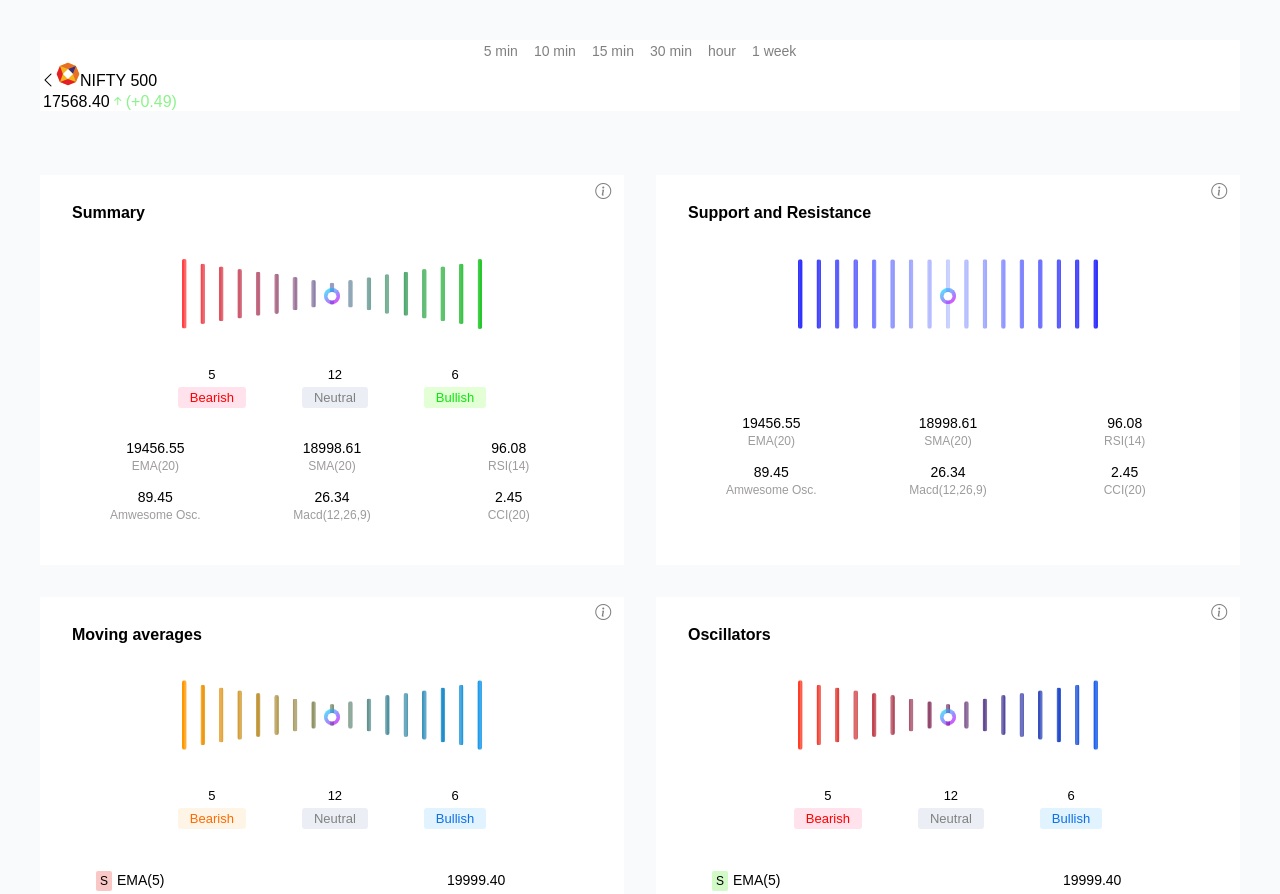
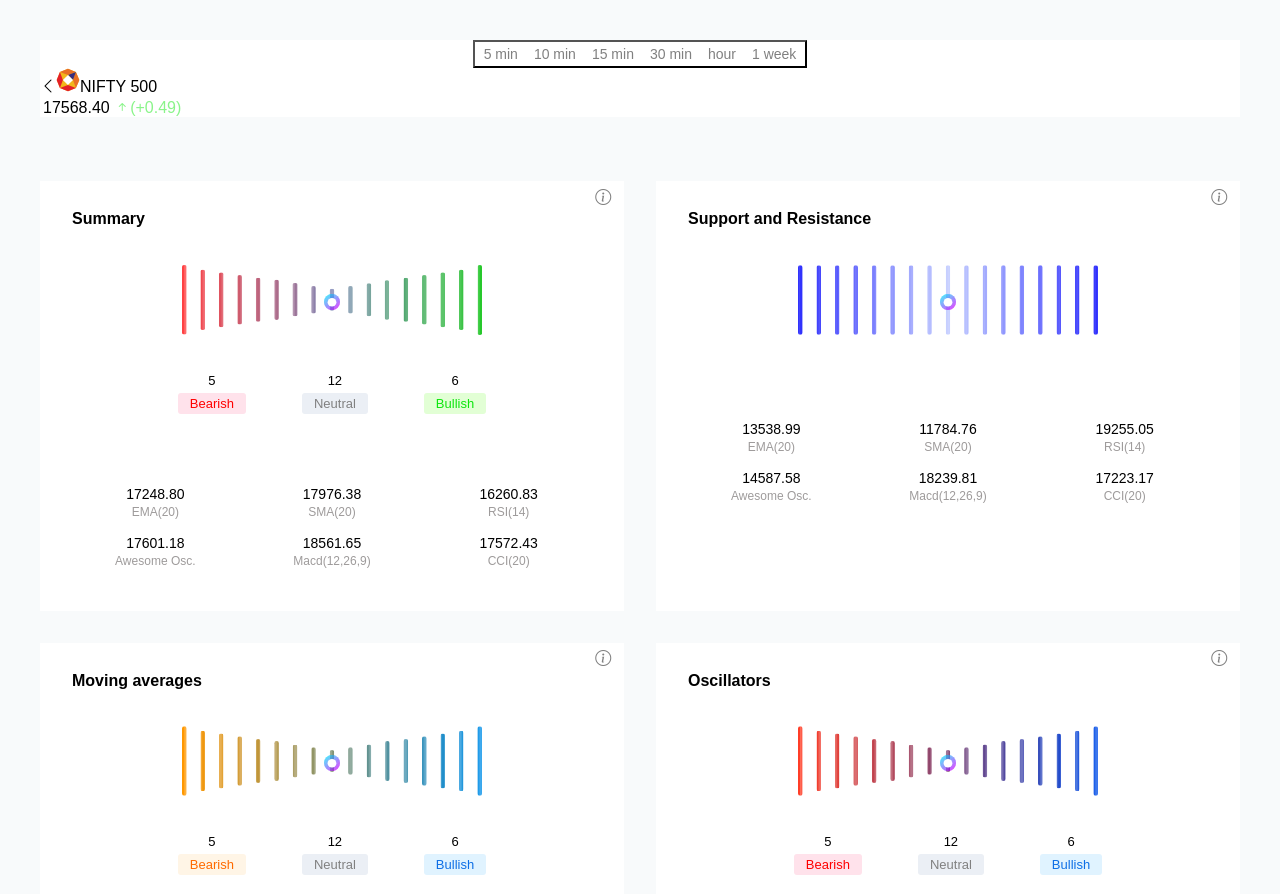
Before and after one commit to AkhilaCheryala/Nifty-template, a React (Vite) app: page / in a window 1280 px wide. Shown: the top 894 px of the page. Built offline with nearby package versions, Linux system fonts and the light colour scheme.

Commit message:
added functionalities

```diff
--- /dev/null
+++ b/src/components/Parent.jsx
@@ -0,0 +1,23 @@
+import React, { useState } from "react";
+import Timebtn from "./Timebtn";
+import Values from "./Values";
+import Random from "./Random";
+
+const ParentComponent = () => {
+    const [selectedTimeInterval, setSelectedTimeInterval] = useState(null);
+
+    const handleButtonClick = (timeInterval) => {
+        console.log("Selected time interval:", timeInterval);
+        setSelectedTimeInterval(timeInterval);
+    };
+
+    return (
+        <div>
+            <Timebtn onButtonClick={handleButtonClick} />
+            {selectedTimeInterval !== null && <Values selectedTimeInterval={selectedTimeInterval} />}
+            {selectedTimeInterval !== null && <Random selectedTimeInterval={selectedTimeInterval} />}
+        </div>
+    );
+};
+
+export default ParentComponent;
--- /dev/null
+++ b/src/components/Random.css
@@ -0,0 +1,37 @@
+/* .Random-Values{
+    padding: 3rem;
+    text-align: left;
+    height: 63px;
+    padding: 1rem;
+    overflow-y: hidden;
+    margin-bottom: 1rem;
+    position: relative;
+   } */
+   .view-more{
+     position: absolute;
+     color: rgb(75, 73, 73);
+    bottom: -7px;
+    right: -3px;
+   }
+ .s{
+   font-size: 12px;
+   background-color: #fac7c7;
+   padding: 3px 4px;
+   border-radius: 2px;
+   margin: 0 5px;
+ }
+ .n{
+   font-size: 12px;
+   background-color: #d1fac7;
+   padding:3px 4px;
+   border-radius: 2px;
+   margin: 0 5px;
+ }
+ .values{
+    display: grid;
+    grid-template-columns: repeat(2, 1fr);
+ font-size: 14px;
+    column-gap: 14rem;
+    margin: 3px 0;
+
+  }
--- /dev/null
+++ b/src/components/Random.jsx
@@ -0,0 +1,46 @@
+import React, { useEffect, useState } from "react";
+
+const Random = ({ selectedTimeInterval }) => {
+    const [randomValues, setRandomValues] = useState([]);
+
+    useEffect(() => {
+        if (selectedTimeInterval !== null) {
+            generateRandomValues();
+        }
+    }, [selectedTimeInterval]);
+    useEffect(() => {
+        generateRandomValues();
+    }, []);
+
+    const generateRandomValues = () => {
+        const getRandomNumber = (min, max) => Math.random() * (max - min) + min;
+        const updatedData = [
+            { key: 'EMA(5)', value: getRandomNumber(10000, 20000).toFixed(2) },
+            { key: 'SMA(5)', value: getRandomNumber(10000, 20000).toFixed(2) },
+            { key: 'EMA(15)', value: getRandomNumber(10000, 20000).toFixed(2) },
+            { key: 'SMA(20)', value: getRandomNumber(10000, 20000).toFixed(2) },
+            { key: 'EMA(7)', value: getRandomNumber(10000, 20000).toFixed(2) },
+            { key: 'EMA(8)', value: getRandomNumber(10000, 20000).toFixed(2) },
+            { key: 'EMA(22)', value: getRandomNumber(10000, 20000).toFixed(2) },
+            { key: 'SMA(50)', value: getRandomNumber(10000, 20000).toFixed(2) },
+            { key: 'EMA(21)', value: getRandomNumber(10000, 20000).toFixed(2) },
+            { key: 'Ichikoku Baseline', value: getRandomNumber(10000, 20000).toFixed(2) },
+            { key: 'Hull MA', value: getRandomNumber(10000, 20000).toFixed(2) }
+        ];
+        setRandomValues(updatedData);
+    };
+
+    return (
+        <div className="Random-values">
+            <p className="view-more">view more<span className="bi bi-caret-down-fill"></span> </p>
+            {randomValues.map(({ key, value }) => (
+                <div className="values" key={key}>
+                    <p> <span className={'s'||'n'}>s</span>{key}
+                    </p><p className="values-2">{value}</p>
+                </div>
+            ))}
+        </div>
+    );
+}
+
+export default Random;
--- a/src/components/Timebtn.jsx
+++ b/src/components/Timebtn.jsx
@@ -1,24 +1,26 @@
+import React from 'react';
 import './Timebtn.css';
 import logo from '../assets/logo.svg';
- const Timebtn =()=>{
-    return(
+
+const Timebtn = ({ onButtonClick }) => {
+    return (
         <div className='header'>
-    <div className='min-bar'>
-        <p>5 min</p>
-        <p>10 min</p>
-        <p>15 min</p>
-        <p>30 min</p>
-        <p>hour</p>
-        <p>1 week</p>
-    </div>
+            <button className='min-bar'>
+                <p onClick={() => onButtonClick(5)}>5 min</p>
+                <p onClick={() => onButtonClick(10)}>10 min</p>
+                <p onClick={() => onButtonClick(15)}>15 min</p>
+                <p onClick={() => onButtonClick(30)}>30 min</p>
+                <p onClick={() => onButtonClick('hour')}>hour</p>
+                <p onClick={() => onButtonClick('week')}>1 week</p>
+            </button>
             <div className='logo-container'>
                 <span className='bi bi-chevron-left'></span>
-    <img src={logo} alt=''className='logo'/>
+                <img src={logo} alt='' className='logo' />
                 <span>NIFTY 500</span>
-    <p> 17568.40
-   <span className='bi bi-arrow-up-short'>(+0.49)</span> </p>
+                <p> 17568.40 <span className='bi bi-arrow-up-short'>(+0.49)</span> </p>
             </div>
         </div>
     );
- }
+};
+
 export default Timebtn;
--- /dev/null
+++ b/src/components/Values.jsx
@@ -0,0 +1,41 @@
+import React, { useEffect, useState } from "react";
+
+const Values = ({ selectedTimeInterval }) => {
+    const [randomData, setRandomData] = useState([]);
+
+     useEffect(() => {
+         if (selectedTimeInterval !== null){
+           generateValues();
+         }
+     }, [selectedTimeInterval]);
+    useEffect(() => {
+        generateValues();
+    }, []);
+
+    const generateValues = () => {
+        // Logic to generate random values based on the selected time interval
+        const getRandomNumber = (min, max) => Math.random() * (max - min) + min;
+        const updatedData = [
+            { key: 'EMA(20)', value: getRandomNumber(10000, 20000).toFixed(2) },
+            { key: 'SMA(20)', value: getRandomNumber(10000, 20000).toFixed(2) },
+            { key: 'RSI(14)', value: getRandomNumber(10000, 20000).toFixed(2) },
+            { key: 'Awesome Osc.', value: getRandomNumber(10000, 20000).toFixed(2) },
+            { key: 'Macd(12,26,9)', value: getRandomNumber(10000, 20000).toFixed(2) },
+            { key: 'CCI(20)', value: getRandomNumber(10000, 20000).toFixed(2) }
+        ];
+        setRandomData(updatedData);
+    };
+
+    return (
+        <div className="values-grid box-grid">
+            {randomData.map(({ key, value }) => (
+                <div key={key}>
+                    <p className="value-1">{value}</p>
+                    <p className="value-2">{key}</p>
+                </div>
+            ))}
+        </div>
+    );
+};
+
+export default Values;
--- a/src/pages/Home.css
+++ b/src/pages/Home.css
@@ -39,14 +39,14 @@
     height: 100px;
   }
 
-  .p_summary, .p_support, .p_mvg, .p_oscillators {
+  /* .p_summary, .p_support, .p_mvg, .p_oscillators {
     position: absolute;
     top: 50%;
     left: 50%;
     transform: translate(-50%, -50%);
     width: 1rem;
     height: 1rem;
-  }
+  } */
   .bar-values{
     display: flex;
     margin: 1rem;
@@ -116,7 +116,7 @@
    text-align: left;
    height: 63px;
    padding: 1rem;
-   overflow-y: hidden;
+  overflow-y: hidden;
    margin-bottom: 1rem;
    position: relative;
   }
--- a/src/pages/Home.jsx
+++ b/src/pages/Home.jsx
@@ -1,4 +1,4 @@
-import React from "react";
+import React, { useState } from "react";
 import './Home.css';
 import support from '../assets/support.svg';
 import mvg from '../assets/mvg.svg';
@@ -6,19 +6,48 @@
 import pointer from '../assets/pointer.svg';
 import summary from '../assets/summary.svg';
 import Timebtn from "../components/Timebtn";
+import Random from "../components/Random";
+import Values from '../components/Values';
 
-const Home = () => {
 
+  const Home = () => {
+    const [selectedTimeInterval, setSelectedTimeInterval] = useState(null);
+    const [pointerPosition, setPointerPosition] = useState(0);
+    const maxPointerPosition = 150;
+  const minPointerPosition = -150;
+
+    const handleTimeIntervalChange = (timeInterval) => {
+      setSelectedTimeInterval(timeInterval);
+
+      let newPosition = pointerPosition + 10; // Default movement
+
+    // Check if the new position exceeds the maximum boundary
+    if (newPosition > maxPointerPosition) {
+        // Set the position to the minimum and calculate the difference
+        newPosition = minPointerPosition + (newPosition - maxPointerPosition);
+    } else if (newPosition < minPointerPosition) {
+        newPosition = minPointerPosition; // Set to minimum if below
+    }
+
+    setPointerPosition(newPosition);
+    };
   return (
     <main>
-      <Timebtn/>
+      <Timebtn onButtonClick={handleTimeIntervalChange}/>
+
     <div className="container">
         <div className="graph-container">
          <div className="box-1">
        <h4>Summary</h4>
               <div className="graph">
                 <img src={summary} alt="" className="g_one" />
-                <img src={pointer} className="p_summary" alt="" />
+                <img src={pointer}style={{position: "absolute",
+            top: "50%",
+            left: "50%",
+            transform: "translate(-50%, -50%)",
+            width: "1rem",
+            height: "1rem",
+            marginLeft: `${pointerPosition}px`}}  className="p_summary" alt="" />
                 <span className="bi bi-info-circle"></span>
               </div>
               <div className="bar-values">
@@ -26,36 +55,34 @@
                 <div><p className="g-value-neutral">12</p> <p className=" neutral btn">Neutral</p></div>
                 <div> <p className="g-value-bullish">6</p><p className=" bullish btn">Bullish</p></div>
               </div>
-              <div className="values-grid">
-                  <div><p className="value-1">19456.55</p><p className="value-2">EMA(20)</p></div>
-                  <div><p className="value-1">18998.61</p><p className="value-2">SMA(20)</p></div>
-                  <div><p className="value-1">96.08</p><p className="value-2">RSI(14)</p></div>
-                  <div><p className="value-1">89.45</p><p className="value-2">Amwesome Osc.</p></div>
-                  <div><p className="value-1">26.34</p><p className="value-2">Macd(12,26,9)</p></div>
-                  <div><p className="value-1">2.45</p><p className="value-2">CCI(20)</p></div>
-              </div>
+             <Values selectedTimeInterval={selectedTimeInterval}/>
          </div>
          <div className="box-2">
             <h4>Support and Resistance</h4>
               <div className="graph">
                 <img src={support} className="g_two" alt="" />
-                <img src={pointer} className="p_support" alt="" />
+                <img src={pointer} style={{position: "absolute",
+            top: "50%",
+            left: "50%",
+            transform: "translate(-50%, -50%)",
+            width: "1rem",
+            height: "1rem",
+            marginLeft: `${pointerPosition}px`}}className="p_support" alt="" />
                 <span className="bi bi-info-circle"></span>
              </div>
-             <div className="values-grid box-grid">
-                  <div><p className="value-1">19456.55</p><p className="value-2">EMA(20)</p></div>
-                  <div><p className="value-1">18998.61</p><p className="value-2">SMA(20)</p></div>
-                  <div><p className="value-1">96.08</p><p className="value-2">RSI(14)</p></div>
-                  <div><p className="value-1">89.45</p><p className="value-2">Amwesome Osc.</p></div>
-                  <div><p className="value-1">26.34</p><p className="value-2">Macd(12,26,9)</p></div>
-                  <div><p className="value-1">2.45</p><p className="value-2">CCI(20)</p></div>
-              </div>
+             <Values  selectedTimeInterval={selectedTimeInterval}/>
          </div>
          <div className="box-3">
             <h4>Moving averages</h4>
              <div className="graph">
               <img src={mvg} className="g_three" alt="" />
-              <img src={pointer} className="p_mvg" alt="" />
+              <img src={pointer} style={{position: "absolute",
+            top: "50%",
+            left: "50%",
+            transform: "translate(-50%, -50%)",
+            width: "1rem",
+            height: "1rem",
+            marginLeft: `${pointerPosition}px`}}className="p_mvg" alt="" />
               <span className="bi bi-info-circle"></span>
              </div>
              <div className="bar-values">
@@ -64,28 +91,20 @@
                 <div> <p className="g-value-bullish">6</p><p className=" bullish_2 btn">Bullish</p></div>
               </div>
 
-              <div className="values-grid_2">
-              <p className="view-more">view more<span className="bi bi-caret-down-fill"></span> </p>
-                <div className="values"><p><span className="s">S</span>EMA(5)</p><p className="values-2">19999.40</p></div>
-                <div className="values"><p><span className="s">S</span>SMA(5)</p><p className="values-2">13679.40</p></div>
-                <div className="values"><p><span className="s">S</span>EMA(15)</p><p className="values-2">15779.0</p></div>
-                <div className="values"><p><span className="s">S</span>SMA(20)</p><p className="values-2">19999.40</p></div>
-                <div className="values"><p><span className="n">B</span>EMA(7)</p><p className="values-2">17999.40</p></div>
-                <div className="values"><p><span className="s">S</span>EMA(8)</p><p className="values-2">19999.40</p></div>
-                <div className="values"><p><span className="s">S</span>EMA(22)</p><p className="values-2">19979.40</p></div>
-                <div className="values"><p><span className="n">B</span>SMA(50)</p><p className="values-2">19999.40</p></div>
-                <div className="values"><p><span className="s">B</span>EMA(21)</p><p className="values-2">19999.40</p></div>
-                <div className="values"><p><span className="n">B</span>SMA(5)</p><p className="values-2">19999.40</p></div>
-                <div className="values"><p><span className="n">N</span>Ichimoku Baseline(2,6,15,23)</p><p className="values-2">19999.40</p></div>
-                <div className="values"><p><span className="s">N</span>Hull MA(8)</p><p className="values-2">19999.40</p></div>
+              <div className="values-grid_2"><Random selectedTimeInterval={selectedTimeInterval}/>
               </div>
-
          </div>
          <div className="box-4">
             <h4>Oscillators</h4>
              <div className="graph">
                 <img src={oscillators} className="g_four" alt="" />
-                <img src={pointer} className="p_oscillators" alt="" />
+                <img src={pointer}style={{position: "absolute",
+            top: "50%",
+            left: "50%",
+            transform: "translate(-50%, -50%)",
+            width: "1rem",
+            height: "1rem",
+            marginLeft: `${pointerPosition}px`}} className="p_oscillators" alt="" />
                 <span className="bi bi-info-circle"></span>
 
              </div>
@@ -94,17 +113,10 @@
                 <div><p className="g-value-neutral">12</p> <p className=" neutral btn">Neutral</p></div>
                 <div> <p className="g-value-bullish">6</p><p className=" bullish_2 btn">Bullish</p></div>
               </div>
-              <div className="values-grid_2">
-              <p className="view-more">view more<span className="bi bi-caret-down-fill"></span> </p>
-
-                <div className="values"><p><span className="n">S</span>EMA(5)</p><p className="values-2">19999.40</p></div>
-                <div className="values"><p><span className="s">N</span>RSI(5)</p><p className="values-2">5.40</p></div>
-                <div className="values"><p><span className="s">S</span>EMA(15)</p><p className="values-2">31.32</p></div>
-                <div className="values"><p><span className="n">N</span>CCI(20)</p><p className="values-2"> 7.33</p></div>
-                <div className="values"><p><span className="n">B</span>Momentum(7)</p><p className="values-2">-86.46</p></div>
-                <div className="values"><p><span className="s">S</span>Ultimate OSc.(7,14,28)(8)</p><p className="values-2">66.33</p></div></div>
-         </div>
-      </div>
+              <div className="values-grid_2"><Random selectedTimeInterval={selectedTimeInterval}/>
+              </div>
+          </div>
+          </div>
     </div>
     </main>
   );
```
Also changed, not shown: src/App.jsx (+9 -6 lines), src/components/Values.css (added). Lines whose indentation alone changed are shown as unchanged.
